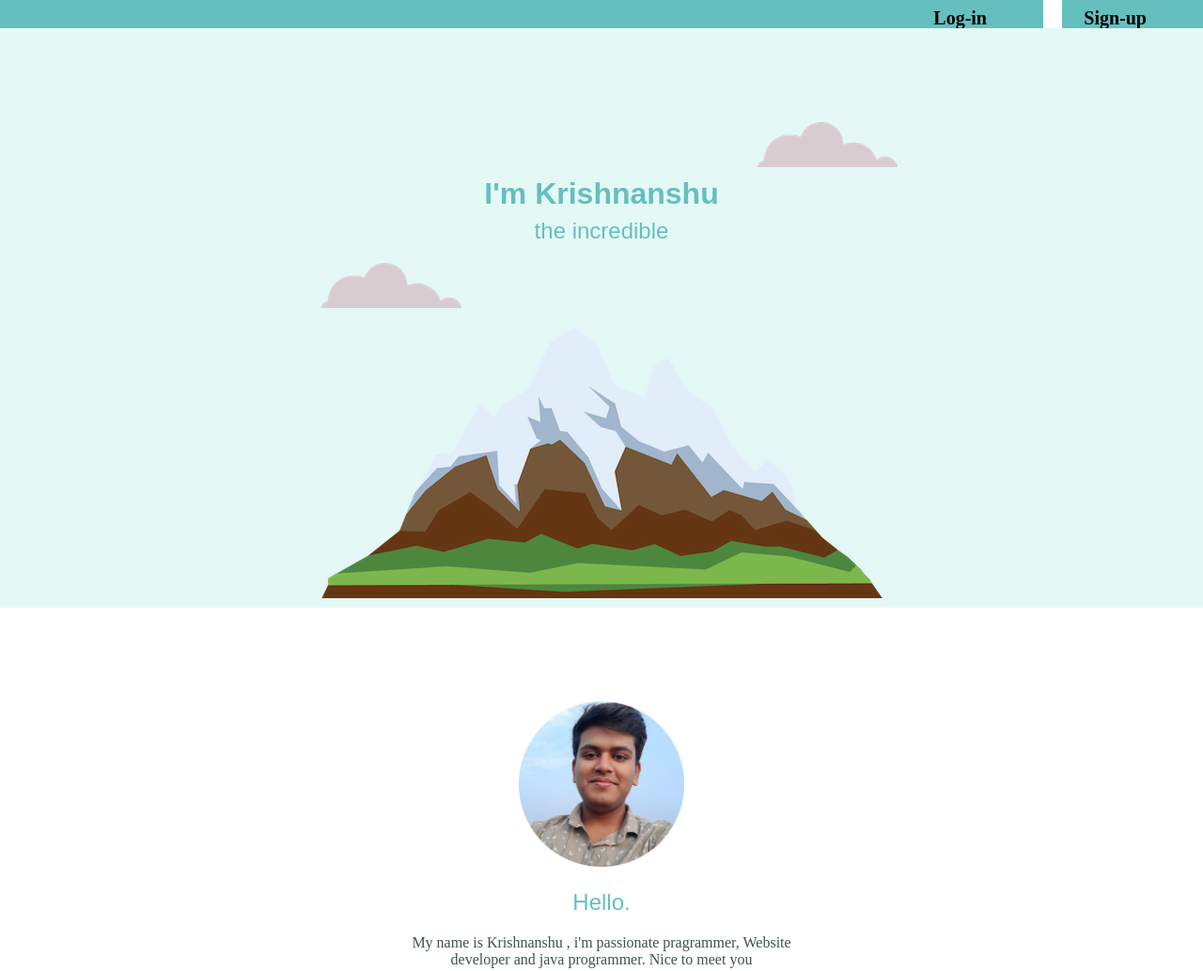
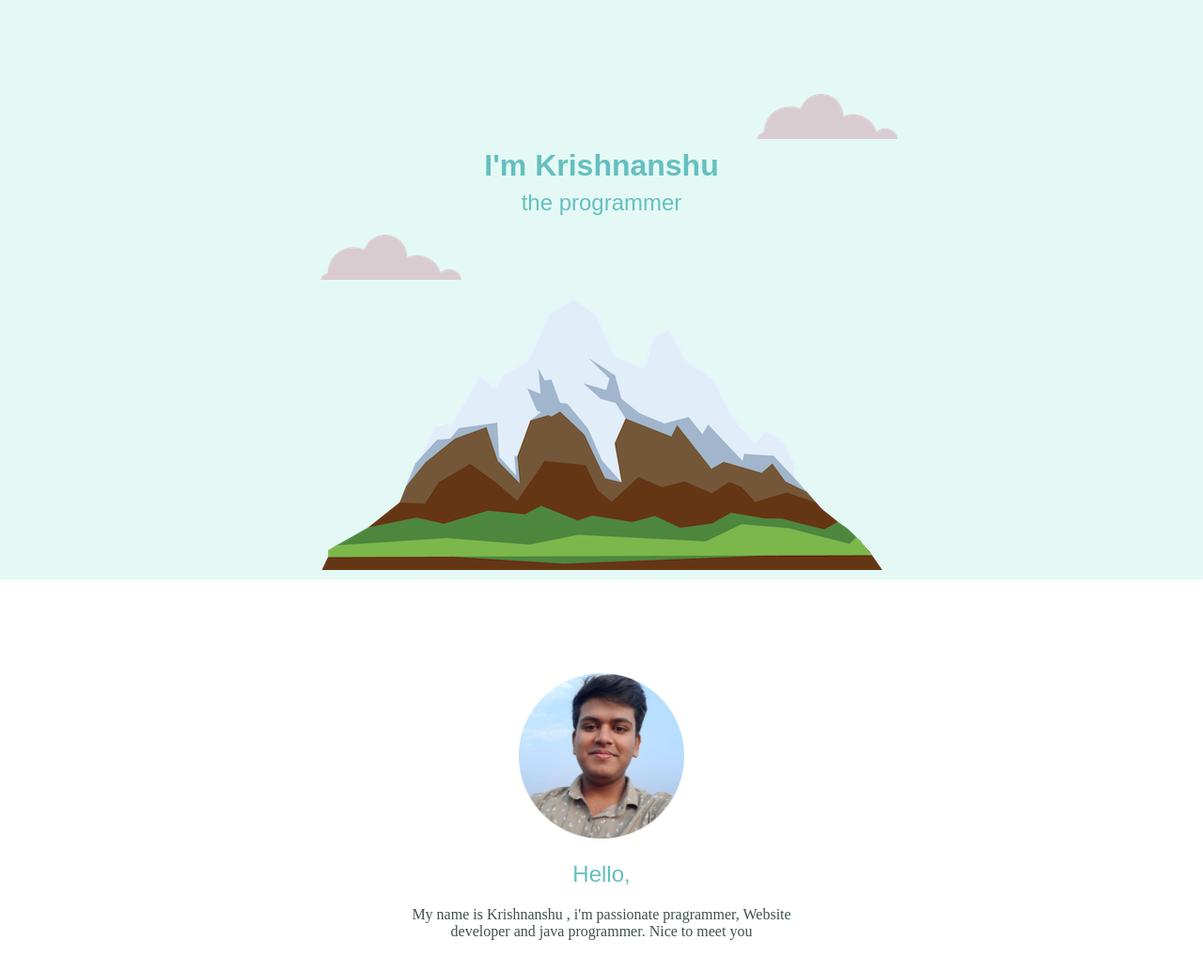
Before and after one commit to Krishnanshu-Dwivedi/personal-website2, a plain HTML site: page index.html in a window 1280 px wide. Shown: the top 1034 px of the page at 94% size. Drawn offline with Linux system fonts and the light colour scheme; a web font is replaced by a local one.

Commit message:
Update index.html
some puntuation

```diff
--- a/index.html
+++ b/index.html
@@ -11,23 +11,11 @@
   <link href="https://fonts.googleapis.com/css2?family=Dancing+Script&family=Pattaya&family=Sacramento&display=swap" rel="stylesheet">
 
 <body>
-  <div class="var3">
-
-  </div>
-  <div class="var1">
-    <h3 class="bar">Log-in
-    </h3>
-  </div>
-  <div class="var2">
-    <h3 class="bar">Sign-up
-    </h3>
-  </div>
-
 
   <div class="first">
     <img src="images/cloud.png" class="c">
     <h1>I'm Krishnanshu</h1>
-    <h2>the incredible</h2>
+    <h2>the programmer</h2>
     <img src="images/cloud.png" class="a">
     <img src="images/mountain.png" class="b">
 
@@ -36,7 +24,7 @@
   <div class="second">
     <div class="profile">
       <img class="my" src="Images/krish.jpeg" alt="">
-      <h2>Hello.</h2>
+      <h2>Hello,</h2>
       <p class="intro"> My name is Krishnanshu , i'm passionate pragrammer, Website developer and java programmer. Nice to meet you</p>
     </div>
     <hr>
```
